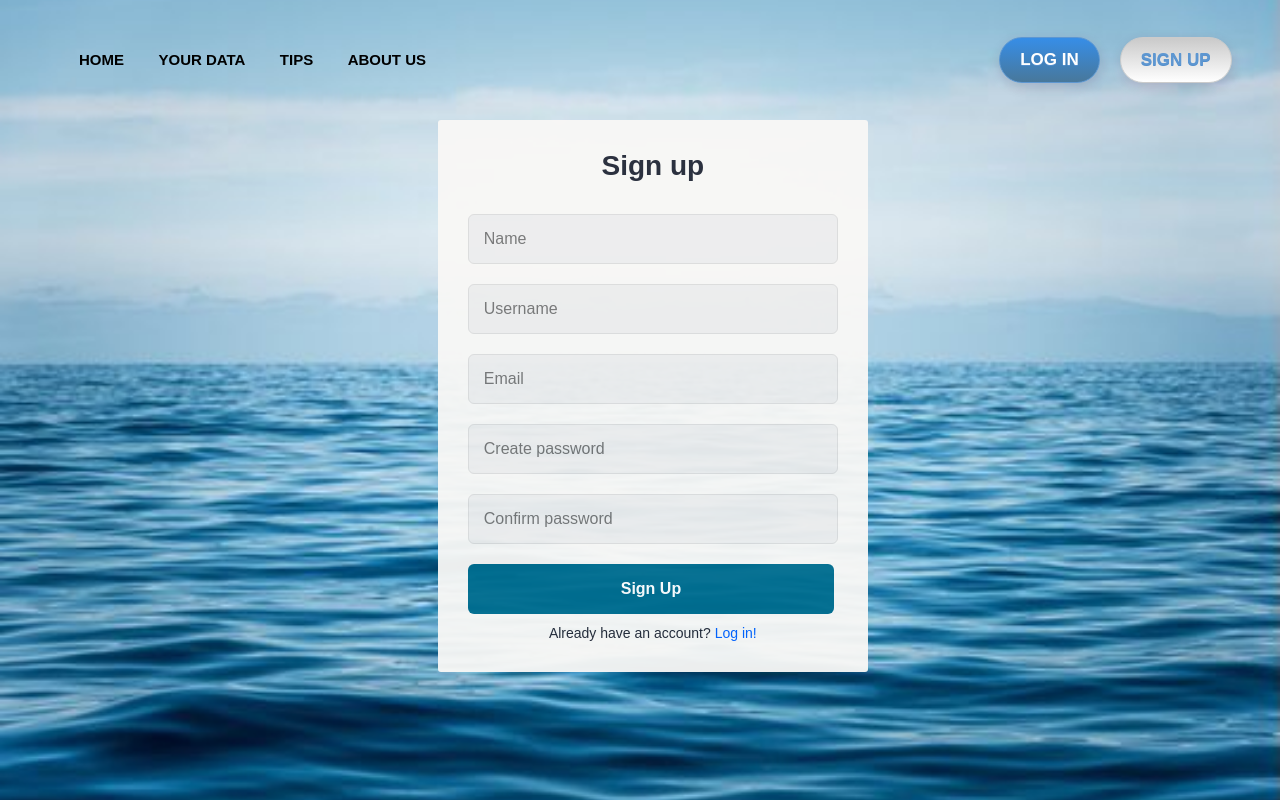
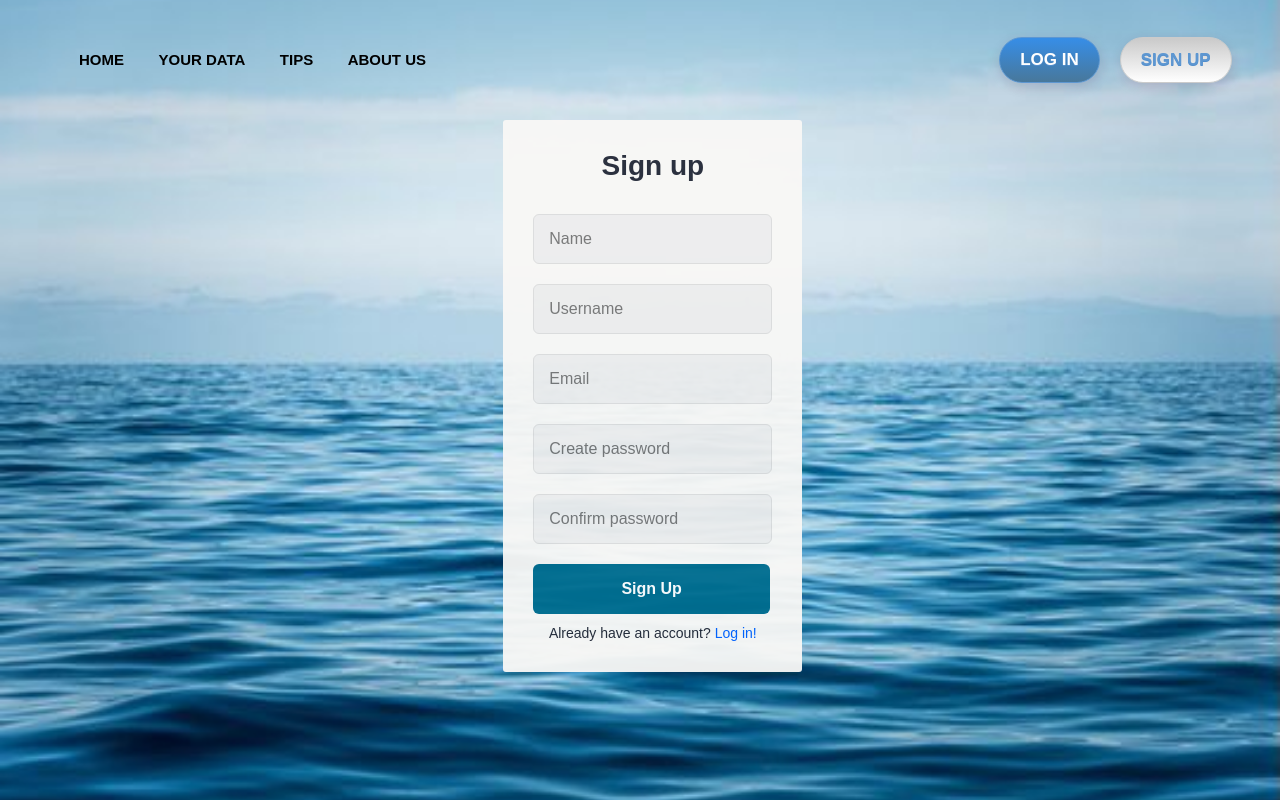
Before and after one commit to CDaniaN/waterconservationappdraft, a SvelteKit app: page /signup in a window 1280 px wide. Built offline with nearby package versions, Linux system fonts and the light colour scheme.

Commit message:
data questions update

```diff
--- a/src/routes/(protected)/dashboard/+page.svelte
+++ b/src/routes/(protected)/dashboard/+page.svelte
@@ -49,7 +49,7 @@
         </div>
 
         <!-- submits and brings you back to log in page , give this a a class and style -->
-        <button class="submit" type="submit">Submit</button>
+        <button class="button" type="submit">Submit</button>
       </form>
     </div>
   </div>
@@ -65,26 +65,18 @@
     font-family: 'Golos Text', sans-serif;
 }
 
-.container{
-    height: 100vh;
-    width: 100%;
+.form{
     display: flex;
-    align-items: center;
     justify-content: center;
-    box-shadow: 0 0 40px rgba(0, 0, 0, 0.2);
-    background-color: #caf0fe;
-    background-image: url("water.jpeg");
-}
-
-.form{
-    position: absolute;
     max-width: 430px;
     width: 100%;
     padding: 30px;
     border-radius: 1px;
     background: #F9F8F6;
     opacity: 0.95;
+    margin: 16px;
 }
+
 
 header{
     font-size: 28px;
@@ -139,18 +131,17 @@ form{
     border-bottom-width: 2px;
 }
 
+.button {
+    padding: 8px;
+    background-color: #00ace5;
+    color: white;
+    border-radius: 4px;
+    text-align: center;
+    text-decoration: none;
+    transition: background-color 100ms ease-in-out;
+  }
 
-.field button{
-    color: #fff;
+  .button:hover {
     background-color: #006d8f;
-    transition: all 0.4s ease;
-    cursor: pointer;
-    width: 99%;
-    font-weight: bold;
-    outline: none;
-}
-
-.field button:hover{
-    background-color: #00ace5;
-}
+  }
  </style>
--- a/src/routes/+layout.svelte
+++ b/src/routes/+layout.svelte
@@ -18,6 +18,7 @@
   :global(.container) {
     display: flex;
     flex-direction: column;
+    align-items: center;
     min-height: 100vh; /*what is vh?*/ /* viewport height - mike */
     width: 100%;
     background-color: lightblue;
```
